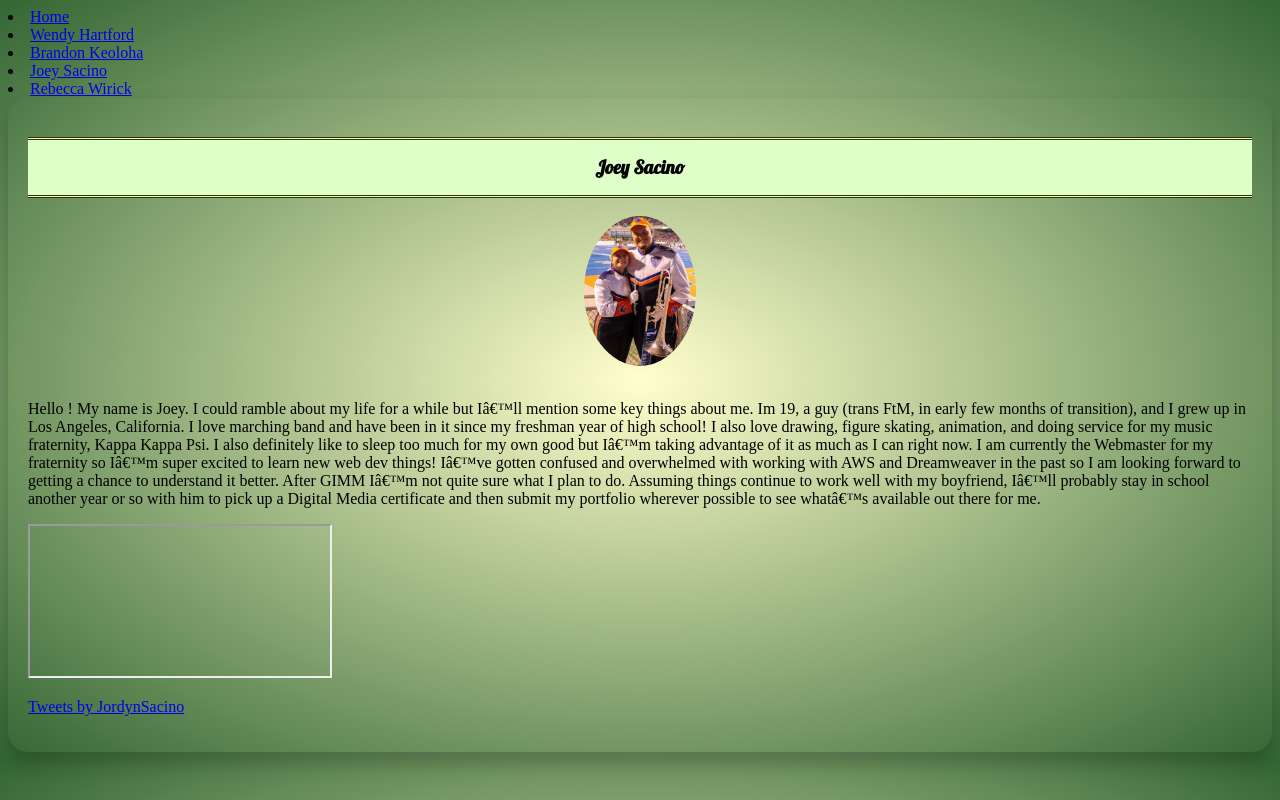
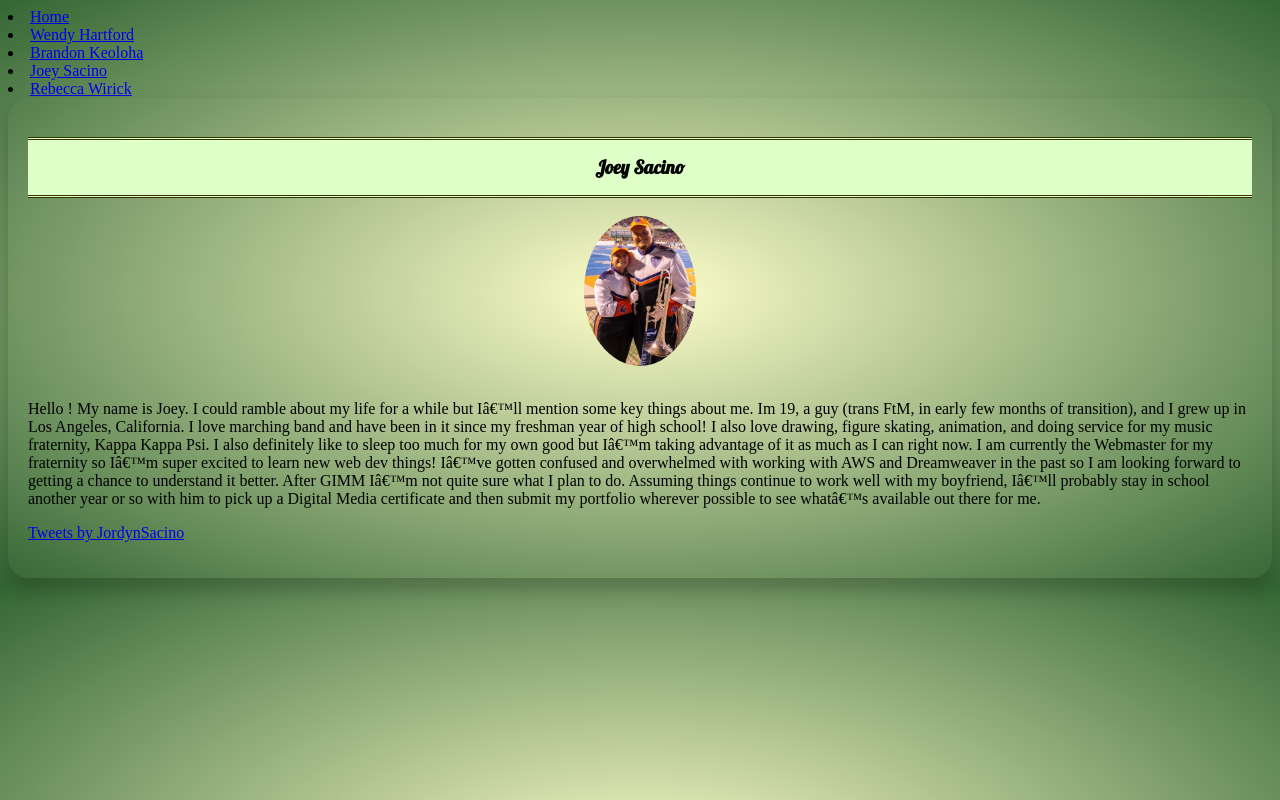
Before and after one commit to rebeccawir23/Team-Sloth-Bootstrap, a plain HTML site: page joeyPage.html in a window 1280 px wide. Drawn offline with nearby package versions, Linux system fonts and the light colour scheme; a script that the page names is missing.

Commit message:
edit embed

```diff
--- a/joeyPage.html
+++ b/joeyPage.html
@@ -30,12 +30,6 @@
 	</p>
 
 		<p>
-	<iframe class="github-card" data-github="rainyram" data-width="400" data-height="318" data-theme="medium">
-	</iframe>
-	<script src="//cdn.jsdelivr.net/github-cards/latest/widget.js"></script>
-		</p>
-
-		<p>
 	<a class="twitter-timeline" data-width="250" data-height="300" data-link-color="#19CF86" href="https://twitter.com/JordynSacino?ref_src=twsrc%5Etfw">Tweets by JordynSacino</a> <script async src="https://platform.twitter.com/widgets.js" charset="utf-8"></script>
 		</p>
 
```
